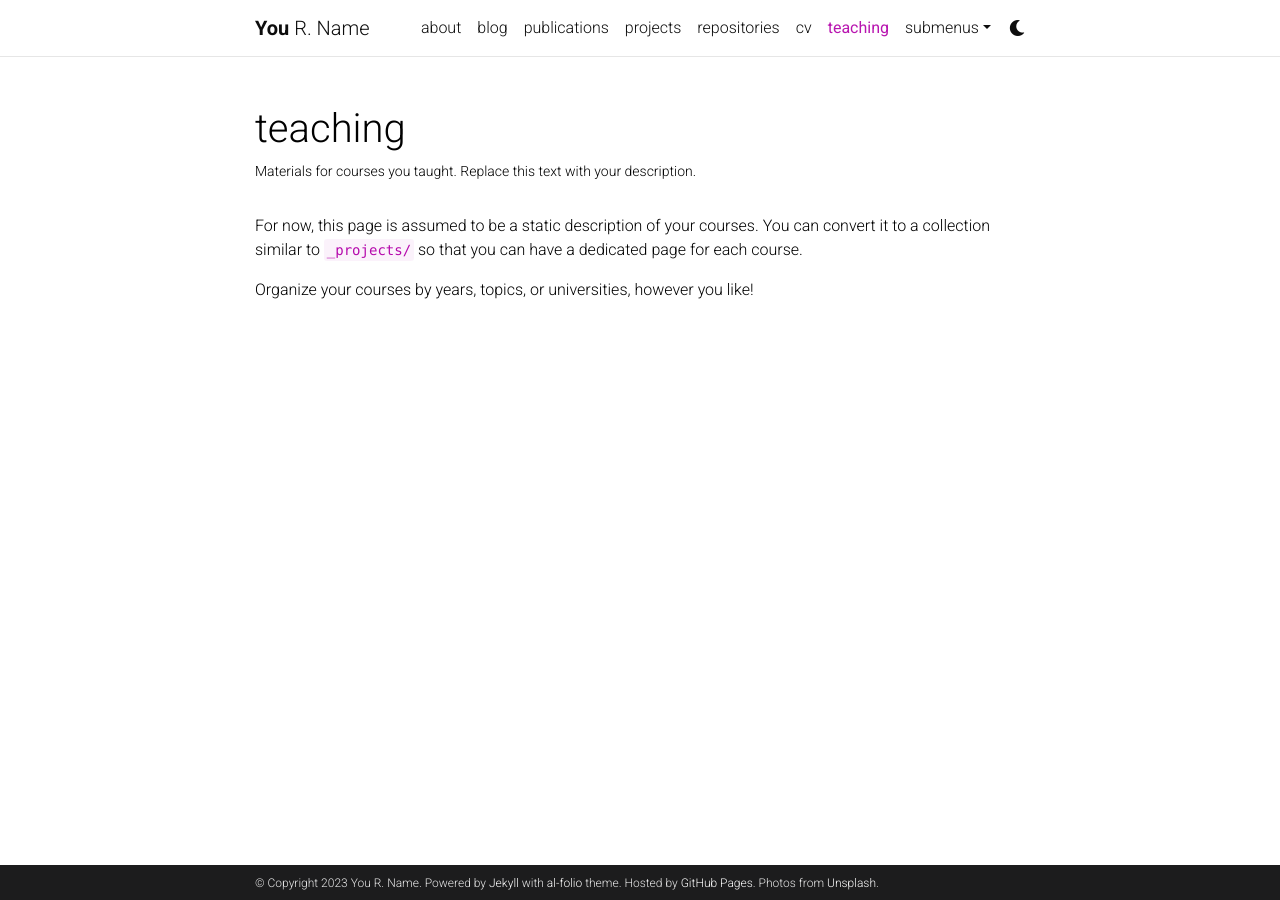
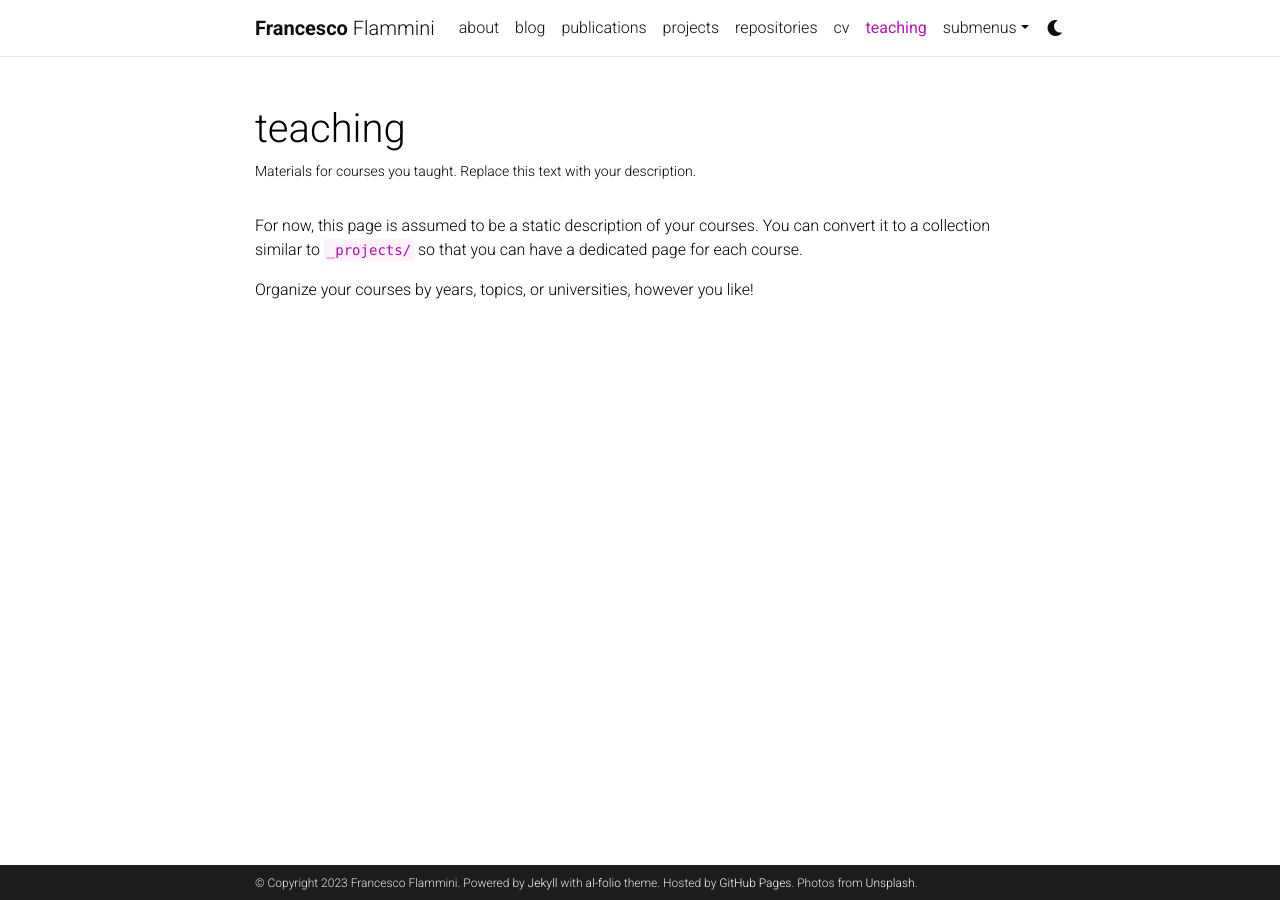
Before and after one commit to flamminifra/flamminifra.github.io, a Jekyll site: the page built from _pages/teaching.md, in a window 1280 px wide. Built offline with Jekyll 4.4.1, drawn with Linux system fonts in a browser that asks for light colours; comment, search, counter and statistics services are not loaded; a style sheet for code colours, icons or effects is not loaded.

Commit message:
Update _config.yml

```diff
--- a/_config.yml
+++ b/_config.yml
@@ -3,9 +3,9 @@
 # -----------------------------------------------------------------------------
 
 title: blank # the website title (if blank, full name will be used instead)
-first_name: You
-middle_name: R.
-last_name: Name
+first_name: Francesco
+middle_name:
+last_name: Flammini
 email: you@example.com
 description: > # the ">" symbol means to ignore newlines until "footer_text:"
   A simple, whitespace theme for academics. Based on [*folio](https://github.com/bogoli/-folio) design.
@@ -18,8 +18,8 @@
 lang: en # the language of your site (for example: en, fr, cn, ru, etc.)
 icon: ⚛️  # the emoji used as the favicon (alternatively, provide image name in /assets/img/)
 
-url: https://alshedivat.github.io # the base hostname & protocol for your site
-baseurl: /al-folio # the subpath of your site, e.g. /blog/
+url: https://flamminifra.github.io # the base hostname & protocol for your site
+baseurl: # the subpath of your site, e.g. /blog/
 last_updated: false # set to true if you want to display last updated in the footer
 impressum_path:  # set to path to include impressum link in the footer, use the same path as permalink in a page, helps to conform with EU GDPR
 
```
